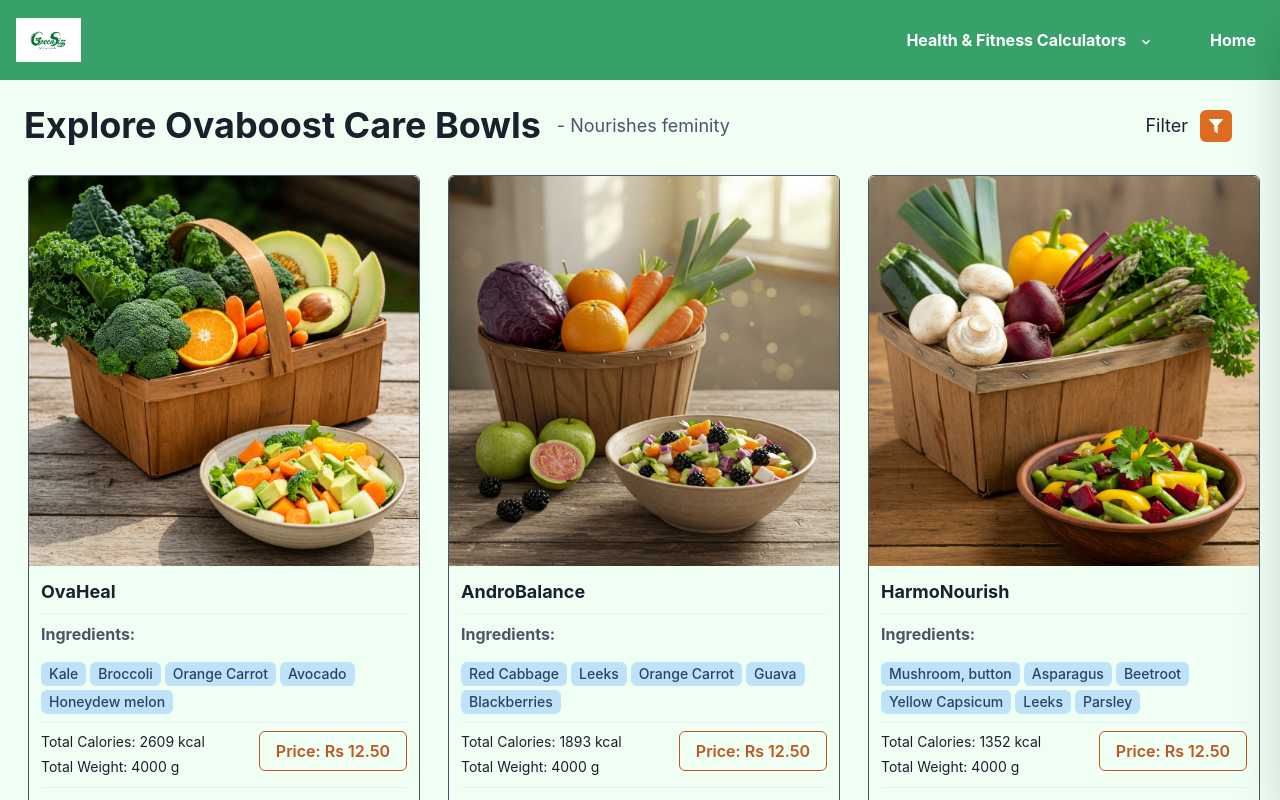
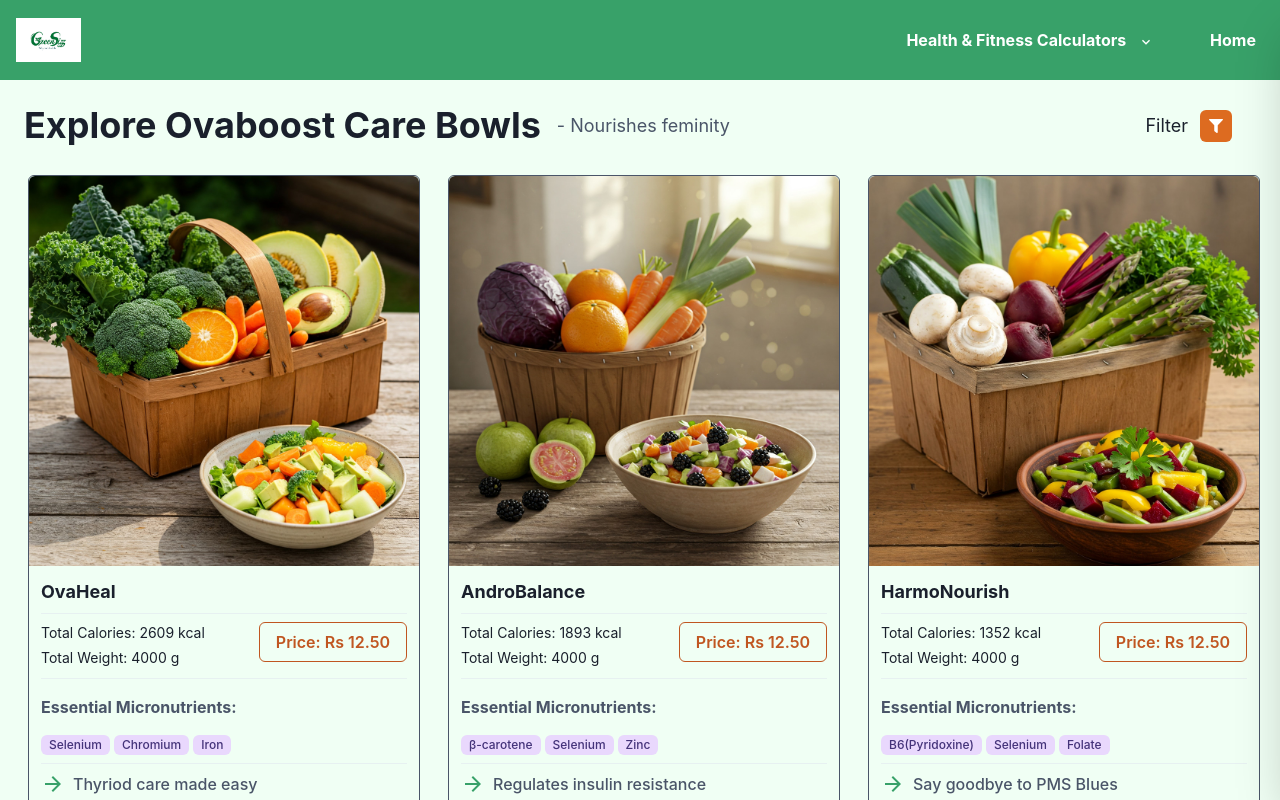
Before and after one commit to acecoder7/Health-Fitness-Calc-GS, a React (Create React App) app in the folder calculator/: page /explore-pcos in a window 1280 px wide. Shown: the top 800 px of the page. Built offline with nearby package versions, Linux system fonts and the light colour scheme.

Commit message:
pcos edits 2

```diff
--- a/calculator/src/components/CardsP.js
+++ b/calculator/src/components/CardsP.js
@@ -16,7 +16,7 @@ import {
 import BowlModal from "../components/BowlModal";
 import { ArrowForwardIcon } from "@chakra-ui/icons";
 
-const CardP = ({ data }) => {
+const CardP = ({ data, hideIngredients }) => {
   const [selectedBowl, setSelectedBowl] = useState(null);
   const [isOpen, setIsOpen] = useState(false);
 
@@ -53,7 +53,7 @@ const CardP = ({ data }) => {
   return (
     <Box
       key={data.id}
-      w="100%" // Updated to fill the grid cell
+      w="100%"
       borderWidth="1px"
       borderRadius="md"
       overflow="hidden"
@@ -89,7 +89,8 @@ const CardP = ({ data }) => {
 
           <Divider />
 
-          {data.items && data.items.length > 0 && (
+          {/* Conditionally render ingredients if hideIngredients is not true */}
+          {!hideIngredients && data.items && data.items.length > 0 && (
             <>
               <Text color="gray.600" fontWeight="bold" mb={2}>
                 Ingredients:
@@ -137,7 +138,7 @@ const CardP = ({ data }) => {
             <>
               <Divider />
               <Text color="gray.600" fontWeight="bold" mb={2} mt={2}>
-                Rich in:
+                Essential Micronutrients:
               </Text>
               <Wrap spacing={1} shouldWrap>
                 {data.richIn.map((item, index) => (
--- a/calculator/src/data/pcosData.js
+++ b/calculator/src/data/pcosData.js
@@ -74,7 +74,7 @@ const PcosData = [
     noOfServing: 8,
     servingSize: "500 g",
     richIn: ["Selenium", "Chromium", "Iron"],
-    nutrientText: "TThyriod care made easy",
+    nutrientText: "Thyriod care made easy",
   },
   {
     id: 2,
@@ -129,7 +129,7 @@ const PcosData = [
     totalSelenium: "23 μg",
     noOfServing: 8,
     servingSize: "500 g",
-    richIn: ["Carotene", "Selenium", "Zinc"],
+    richIn: ["β-carotene", "Selenium", "Zinc"],
     nutrientText: "Regulates insulin resistance",
   },
   {
@@ -588,7 +588,7 @@ const PcosData = [
     totalSelenium: "4 μg",
     noOfServing: 8,
     servingSize: "500 g",
-    richIn: ["Beta Carotene", "Folate", "Pyridoxine"],
+    richIn: ["β-carotene", "Folate", "Pyridoxine"],
   }
 ];
 
--- a/calculator/src/pages/ExplorePCOS.js
+++ b/calculator/src/pages/ExplorePCOS.js
@@ -1,4 +1,5 @@
-import React, { useState } from "react";
+// explorePCOS.js
+import React from "react";
 import {
   Box,
   Heading,
@@ -67,7 +68,12 @@ const ExplorePCOS = () => {
         <SimpleGrid minChildWidth="300px" spacing="7">
           {pcosdata.length > 0 ? (
             pcosdata.map((data) => (
-              <CardP key={data.id} data={data} nutrient="Protein" />
+              <CardP
+                key={data.id}
+                data={data}
+                nutrient="Protein"
+                hideIngredients={true}
+              />
             ))
           ) : (
             <Text>No data available.</Text>
```
